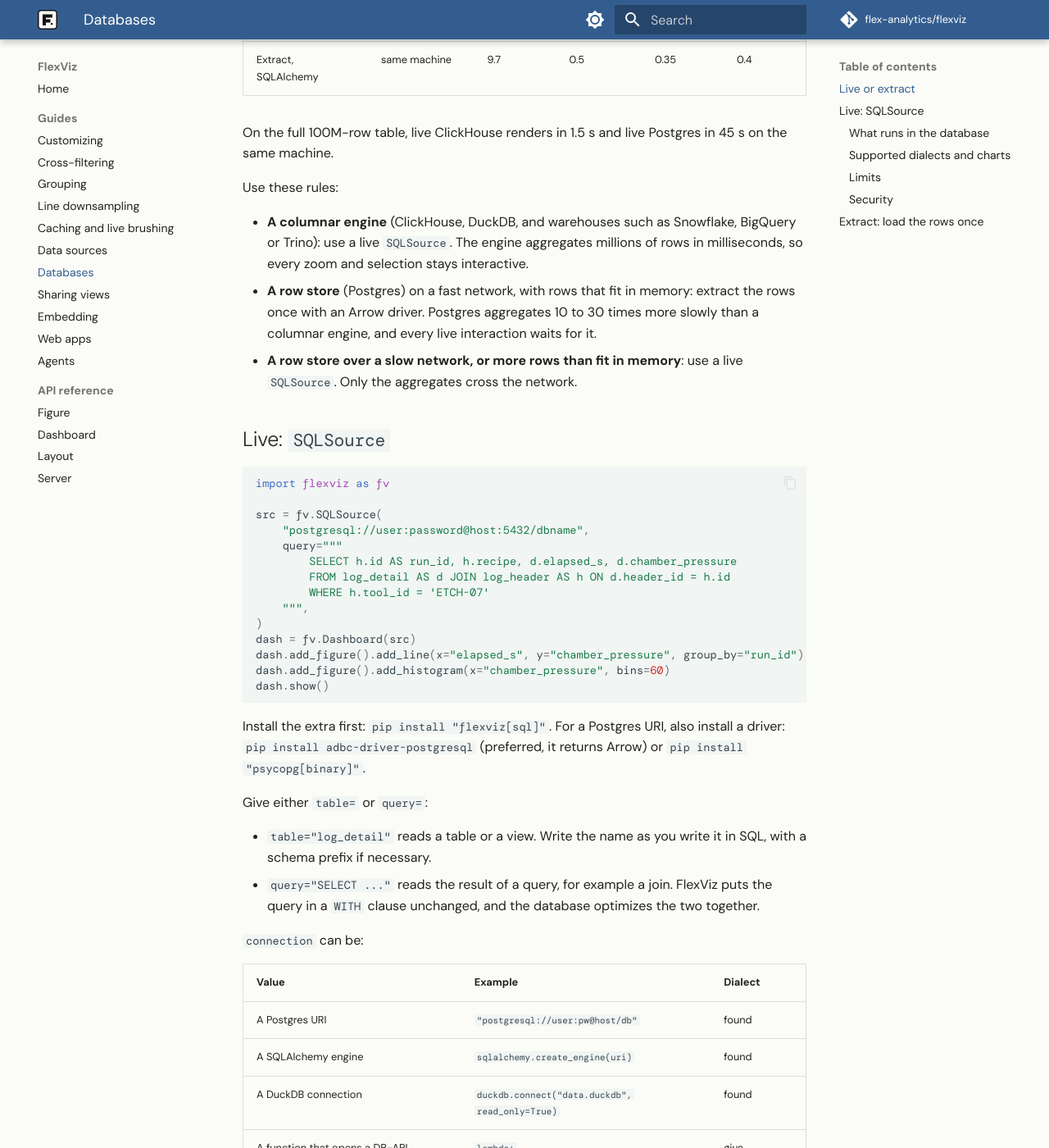
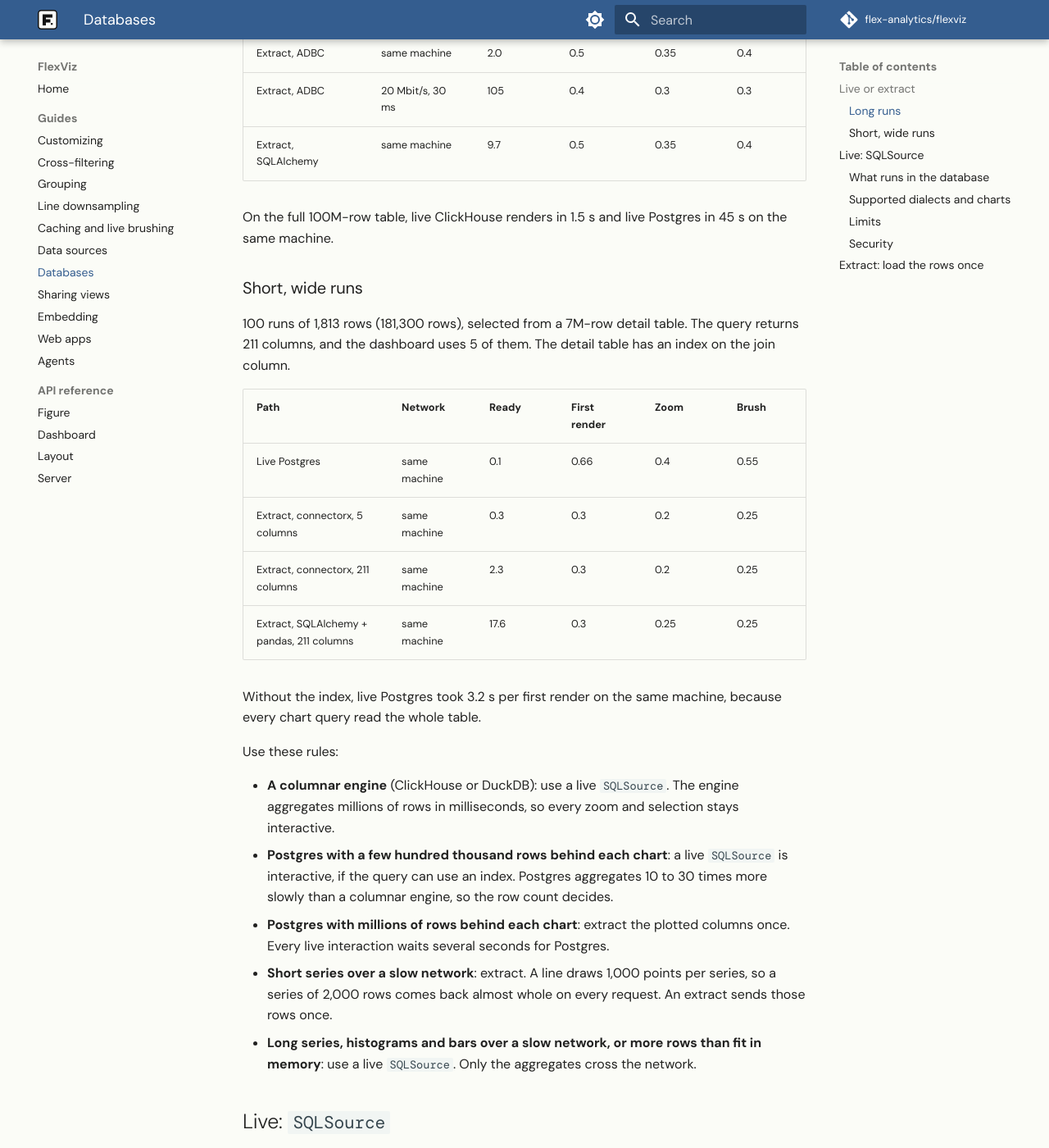
Before and after one commit to flex-analytics/flexviz, an MkDocs documentation site: the page built from docs/guides/databases.md, in a window 1280 px wide and 1400 px high, scrolled down 958 px. Shown: the whole window at 82% size. Built offline with MkDocs 1.6.1 and Material for MkDocs 9.7.7, drawn with Linux system fonts in a browser that asks for light colours; some web fonts are replaced; comment, search, counter and statistics services are not loaded; some of the changed text lies outside the part shown.

Commit message:
docs(sql): add short wide runs and Postgres index advice to the Databases guide

````diff
--- a/docs/guides/databases.md
+++ b/docs/guides/databases.md
@@ -14,10 +14,14 @@ next section gives measured numbers.
 
 The measurements below use one dashboard with four charts. Two charts show one
 line per process run, one bar chart counts the runs per recipe, and one
-histogram shows the pressure distribution. The data is 100 runs of 50,000
-rows (5M rows), selected from a 100M-row detail table with a join. Times are
-medians in seconds. "Ready" is the time until the first chart request can
-start.
+histogram shows the pressure distribution. Times are medians in seconds.
+"Ready" is the time until the first chart request can start: for an extract,
+the load.
+
+### Long runs
+
+100 runs of 50,000 rows (5M rows) and 5 columns, selected from a 100M-row
+detail table with a join:
 
 | Path | Network | Ready | First render | Zoom | Brush |
 |---|---|---|---|---|---|
@@ -32,17 +36,39 @@ start.
 On the full 100M-row table, live ClickHouse renders in 1.5 s and live
 Postgres in 45 s on the same machine.
 
+### Short, wide runs
+
+100 runs of 1,813 rows (181,300 rows), selected from a 7M-row detail table.
+The query returns 211 columns, and the dashboard uses 5 of them. The detail
+table has an index on the join column.
+
+| Path | Network | Ready | First render | Zoom | Brush |
+|---|---|---|---|---|---|
+| Live Postgres | same machine | 0.1 | 0.66 | 0.4 | 0.55 |
+| Extract, connectorx, 5 columns | same machine | 0.3 | 0.3 | 0.2 | 0.25 |
+| Extract, connectorx, 211 columns | same machine | 2.3 | 0.3 | 0.2 | 0.25 |
+| Extract, SQLAlchemy + pandas, 211 columns | same machine | 17.6 | 0.3 | 0.25 | 0.25 |
+
+Without the index, live Postgres took 3.2 s per first render on the same
+machine, because every chart query read the whole table.
+
 Use these rules:
 
-- **A columnar engine** (ClickHouse, DuckDB, and warehouses such as Snowflake,
-  BigQuery or Trino): use a live `SQLSource`. The engine aggregates millions
-  of rows in milliseconds, so every zoom and selection stays interactive.
-- **A row store** (Postgres) on a fast network, with rows that fit in memory:
-  extract the rows once with an Arrow driver. Postgres aggregates 10 to 30
-  times more slowly than a columnar engine, and every live interaction waits
-  for it.
-- **A row store over a slow network, or more rows than fit in memory**: use a
-  live `SQLSource`. Only the aggregates cross the network.
+- **A columnar engine** (ClickHouse or DuckDB): use a live `SQLSource`. The
+  engine aggregates millions of rows in milliseconds, so every zoom and
+  selection stays interactive.
+- **Postgres with a few hundred thousand rows behind each chart**: a live
+  `SQLSource` is interactive, if the query can use an index. Postgres
+  aggregates 10 to 30 times more slowly than a columnar engine, so the row
+  count decides.
+- **Postgres with millions of rows behind each chart**: extract the plotted
+  columns once. Every live interaction waits several seconds for Postgres.
+- **Short series over a slow network**: extract. A line draws 1,000 points per
+  series, so a series of 2,000 rows comes back almost whole on every request.
+  An extract sends those rows once.
+- **Long series, histograms and bars over a slow network, or more rows than
+  fit in memory**: use a live `SQLSource`. Only the aggregates cross the
+  network.
 
 ## Live: `SQLSource`
 
@@ -136,8 +162,9 @@ have, gives an error when you add the chart, in your own code.
 - Live brushing (the cube) is off for a SQL source. A brush updates the other
   charts when you release the mouse, with one request.
 - Every interaction is a database query. Zoom and selection speed follow the
-  database. Add an index on the columns that you filter and zoom on, for
-  example `(run_id, elapsed_s)`.
+  database. Add an index on the columns that you join, filter and zoom on, for
+  example `(run_id, elapsed_s)`. Postgres does not index a foreign key column
+  by itself.
 - On Postgres, a larger `work_mem` for the FlexViz user lets the grouping stay
   in memory instead of sorting on disk. A line over 5M rows took 3.1 s with
   64 MB and 1.9 s with 1 GB:
@@ -161,9 +188,13 @@ have, gives an error when you add the chart, in your own code.
 
 ## Extract: load the rows once
 
+Select only the columns that you plot. For a wide table, the column count
+matters more than the driver: in the short-run measurements, 5 of 211 columns
+loaded 8 times faster.
+
 Load the rows with an Arrow driver. A driver that returns Python rows
-(SQLAlchemy with psycopg, or `pandas.read_sql`) is 4 to 5 times slower for
-millions of rows.
+(SQLAlchemy with psycopg, or `pandas.read_sql`) was 5 to 8 times slower in the
+measurements above.
 
 ```python
 import polars as pl
@@ -173,8 +204,14 @@ df = pl.read_database_uri(query, uri, engine="adbc")  # pip install adbc-driver-
 dash = fv.Dashboard(df, cache=True)
 ```
 
-`engine="connectorx"` (`pip install connectorx`) also returns Arrow. If the
-rows do not fit in memory, write them to Parquet once and scan the file:
+`engine="connectorx"` (`pip install connectorx`) also returns Arrow.
+
+Cast a Postgres `numeric` column to `double precision` in the query, for
+example `chamber_pressure::double precision AS chamber_pressure`. ADBC returns
+`numeric` as text and connectorx as `Decimal`, and FlexViz charts need a float.
+A `SQLSource` reads `numeric` as a float with every driver.
+
+If the rows do not fit in memory, write them to Parquet once and scan the file:
 
 ```python
 df.write_parquet("runs.parquet")
````
